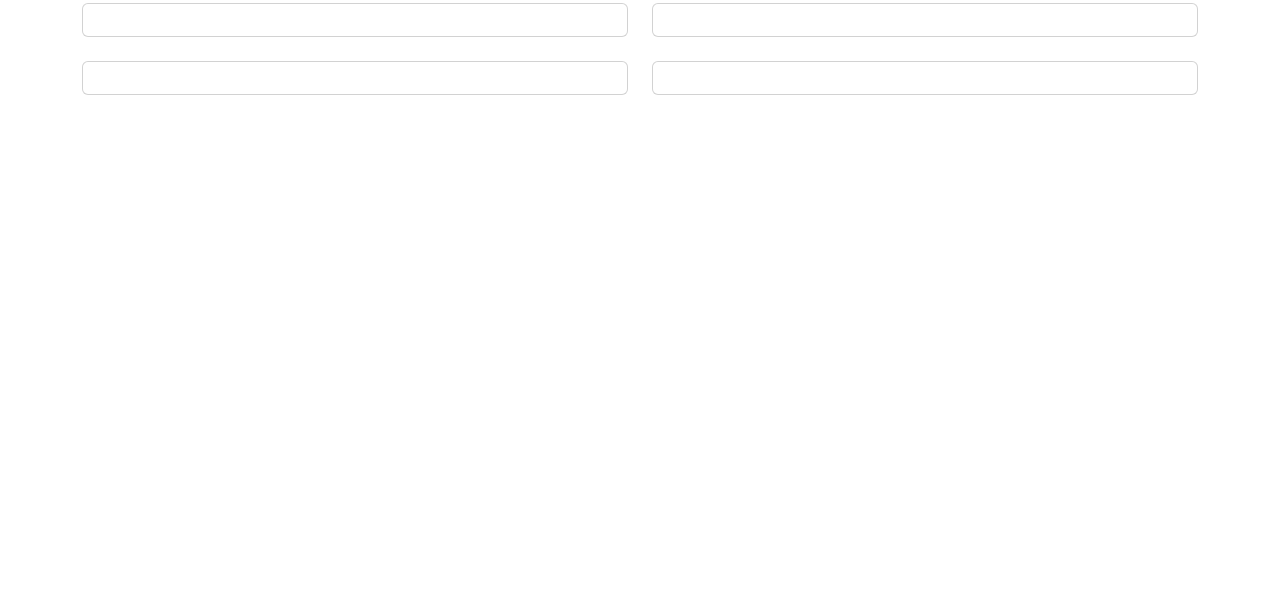
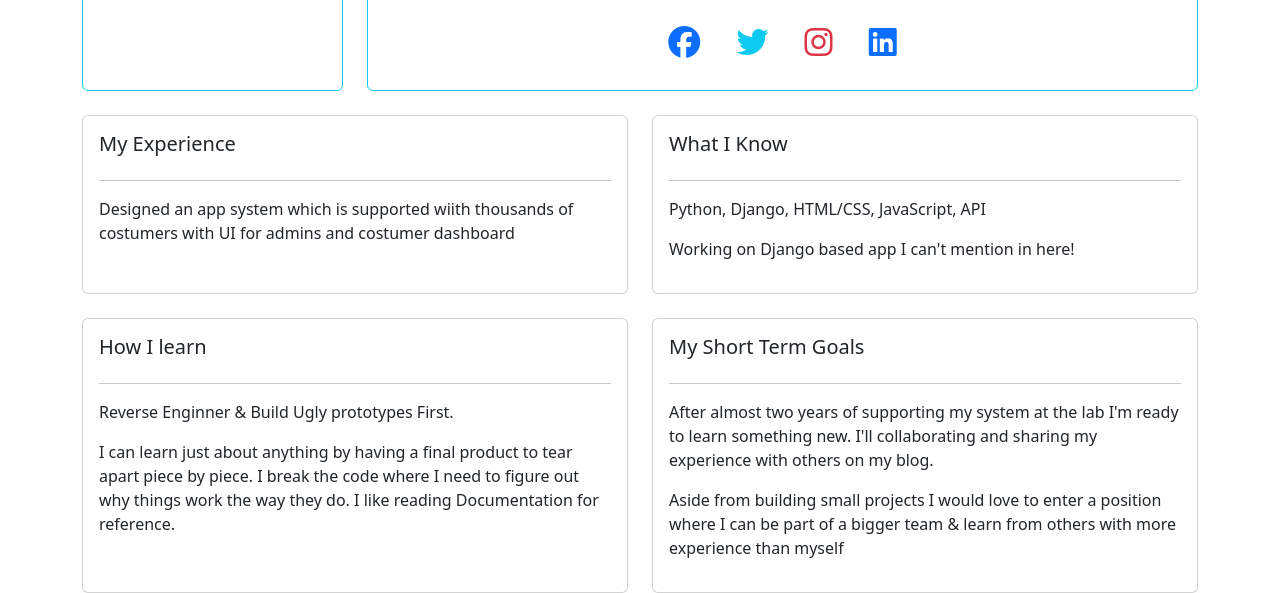
Before and after one commit to msayrac/PortfolioResume-Website, a Django app: template base/templates/base/home.html in a window 1280 px wide. Shown: the part 496-1089 px from the top of the page. Before the commit the page ends 591 px from the top, so only its background shows below. Run offline with Django 5.2, Linux system fonts and the light colour scheme; the template is opened without the code that fills it, so the values that code supplies are empty.

Commit message:
Styling Page with Bootstrap

```diff
--- a/base/templates/base/home.html
+++ b/base/templates/base/home.html
@@ -10,6 +10,11 @@
 
     <link rel="stylesheet" href="https://cdn.jsdelivr.net/npm/bootstrap@5.3.3/dist/css/bootstrap.min.css" integrity="sha384-QWTKZyjpPEjISv5WaRU9OFeRpok6YctnYmDr5pNlyT2bRjXh0JMhjY6hW+ALEwIH" crossorigin="anonymous">
 
+    <!-- Bootstrap 5 CSS -->
+<link href="https://cdn.jsdelivr.net/npm/bootstrap@5.3.2/dist/css/bootstrap.min.css" rel="stylesheet">
+
+<!-- Font Awesome 6 -->
+<link href="https://cdnjs.cloudflare.com/ajax/libs/font-awesome/6.5.1/css/all.min.css" rel="stylesheet">
 
 </head>
 <body>
@@ -18,7 +23,7 @@
    <div class="container">
         <div class="row">
             <div class="col-md-3">
-                <div class="card card-body" id="profile-wrapper">
+                <div class="card card-body h-100 border-info" id="profile-wrapper">
                     <img id="profile-pic" src="{% static 'images/ms.jpg' %}" alt="">
                     <hr>
                     <h4>Hi, I am MSayrac!</h4>
@@ -27,39 +32,59 @@
             </div>
 
             <div class="col-md-9">
-                <div class="card card-body">My First Job as a Developer</div>
+                <div class="card card-body h-100 border-info">My First Job as a Developer
                 <hr>
                 <p>Three months after developing my first applications while working in the education department, I made the decisive choice to transition my professional path into the field of software development, and at the same time, driven by my growing passion for technology and structured learning, I enrolled in a second undergraduate degree in the Computer Engineering department to strengthen my theoretical foundation and expand my technical expertise.</p>
                 <p>This transition was not merely a change in job focus, but a deliberate and strategic career shift fueled by continuous self-learning, hands-on project development, and a strong commitment to building a solid background in programming, algorithms, and software architecture, all while balancing my professional responsibilities and academic studies to establish myself firmly in the software development field.</p>
                 <p>Motivated by my long-term vision of becoming a highly skilled software engineer, I dedicated countless hours to improving my coding abilities, exploring modern development frameworks, contributing to personal and collaborative projects, and continuously refining my problem-solving skills, ensuring that my transition from the education sector to the technology industry was both sustainable and professionally impactful.</p>
-
-
-
-
-
-
+                    <div class="text-center mt-4">
+                        <i class="fab fa-facebook fa-2x m-3 text-primary"></i>
+                        <i class="fab fa-twitter fa-2x m-3 text-info"></i>
+                        <i class="fab fa-instagram fa-2x m-3 text-danger"></i>
+                        <i class="fab fa-linkedin fa-2x m-3 text-primary"></i>
+                    </div>
+                </div>
             </div>
         </div>
 
     <br>
         <div class="row">
             <div class="col-md-6">
-                <div class="card card-body"></div>
+                <div class="card card-body h-100">
+                    <h5>My Experience</h5>
+                    <hr>
+                    <p>Designed an app system which is supported wiith thousands of costumers with UI for admins and costumer dashboard</p>
+                </div>
             </div>
 
             <div class="col-md-6">
-                <div class="card card-body"></div>
+                <div class="card card-body h-100">
+                     <h5>What I Know</h5>
+                    <hr>
+                    <p>Python, Django, HTML/CSS, JavaScript, API</p>
+                    <p>Working on Django based app I can't mention in here!</p>
+                </div>
             </div>
         </div>
 
     <br>
         <div class="row">
             <div class="col-md-6">
-                <div class="card card-body"></div>
+                <div class="card card-body h-100">
+                     <h5>How I learn</h5>
+                    <hr>
+                    <p>Reverse Enginner & Build Ugly prototypes First.</p>
+                    <p>I can learn just about anything by having a final product to tear apart piece by piece. I break the code where I need to figure out why things work the way they do. I like reading Documentation for reference.</p>
+                </div>
             </div>
 
             <div class="col-md-6">
-                <div class="card card-body"></div>
+                <div class="card card-body h-100">
+                     <h5>My Short Term Goals</h5>
+                    <hr>
+                    <p>After almost two years of supporting my system at the lab I'm ready to learn something new. I'll collaborating and sharing my experience with others on my blog.</p>
+                    <p>Aside from building small projects I would love to enter a position where I can be part of a bigger team & learn from others with more experience than myself</p>
+                </div>
             </div>
         </div>
 
```
Also changed, not shown: 1 other file.
